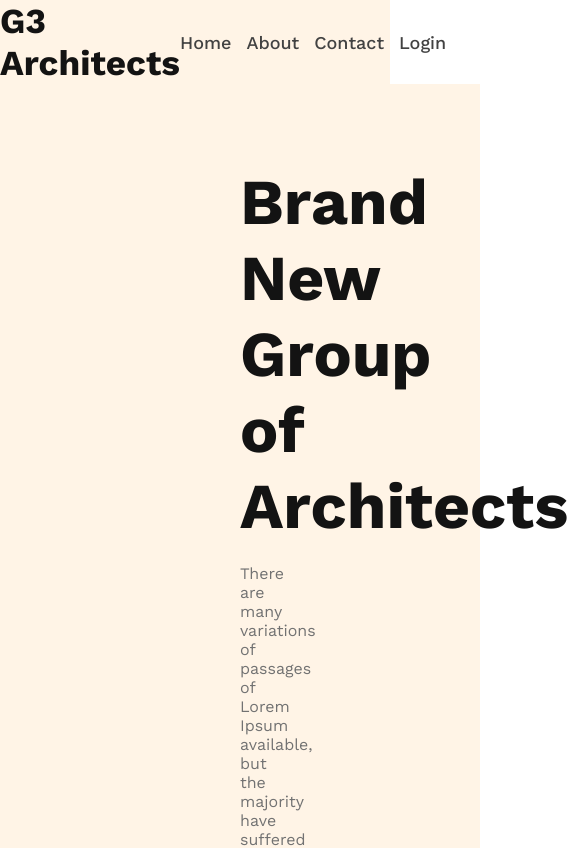
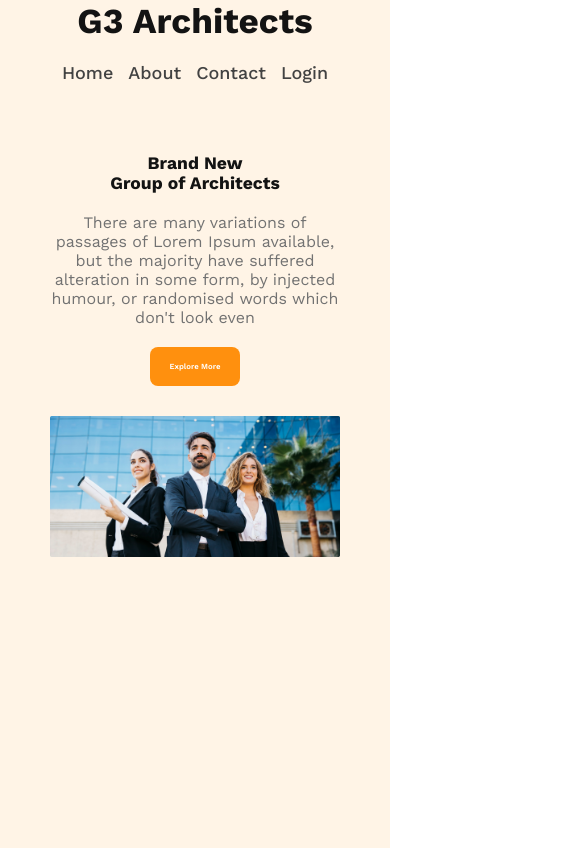
Before and after one commit to sagorcodes/g3-architects, a plain HTML site: page index.html in a window 390 px wide. Shown: the top 848 px of the page, 585 px wide, since content can reach past the window. Drawn offline with nearby package versions, Linux system fonts and the light colour scheme.

Commit message:
responsive banner section for mobile and tablet

```diff
--- a/styles.css/architects.css
+++ b/styles.css/architects.css
@@ -32,6 +32,7 @@ nav a {
 .banner-container {
   background: rgba(255, 144, 14, 0.1);
   padding: 30px 240px;
+  height: 100vh;
 }
 .banner-heading {
   color: var(--dark-01, #131313);
@@ -40,7 +41,7 @@ nav a {
 }
 .banner-title {
   color: var(--dark-01, #131313);
-  font-size: 64px;
+  font-size: calc(4.5vw);
   margin-bottom: 20px;
 }
 .banner-description {
@@ -48,16 +49,33 @@ nav a {
   font-size: 16px;
 }
 .banner-pic {
-  height: 400px;
+  width: 100%;
 }
 .btn-primary {
   border: none;
   border-radius: 8px;
   background: #ff900e;
-  width: 180px;
-  height: 64px;
+  padding: 15px 20px;
   color: #fff;
-  font-size: 20px;
+  font-size: calc(2vw);
   font-weight: 600;
   margin: 20px;
 }
+
+/* responsive for mobile  */
+@media screen and (max-width: 576px) {
+  .header-container {
+    flex-direction: column;
+    row-gap: 20px;
+    flex-wrap: wrap;
+  }
+  .banner-container {
+    padding: 20px 50px;
+  }
+}
+/* responsive for tablet */
+@media screen and (min-width: 576px) and (max-width: 960px) {
+  .banner-container {
+    padding: 25px 50px;
+  }
+}
```
